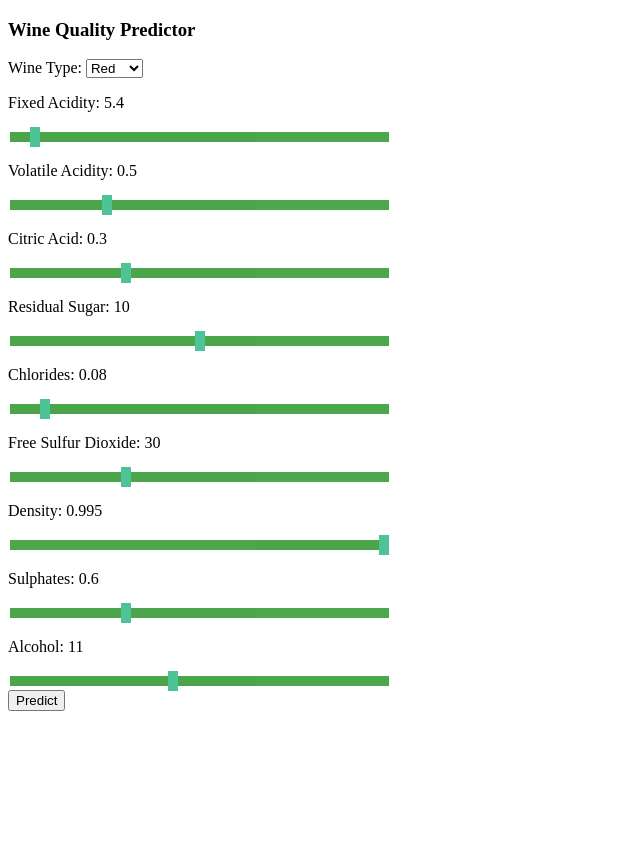
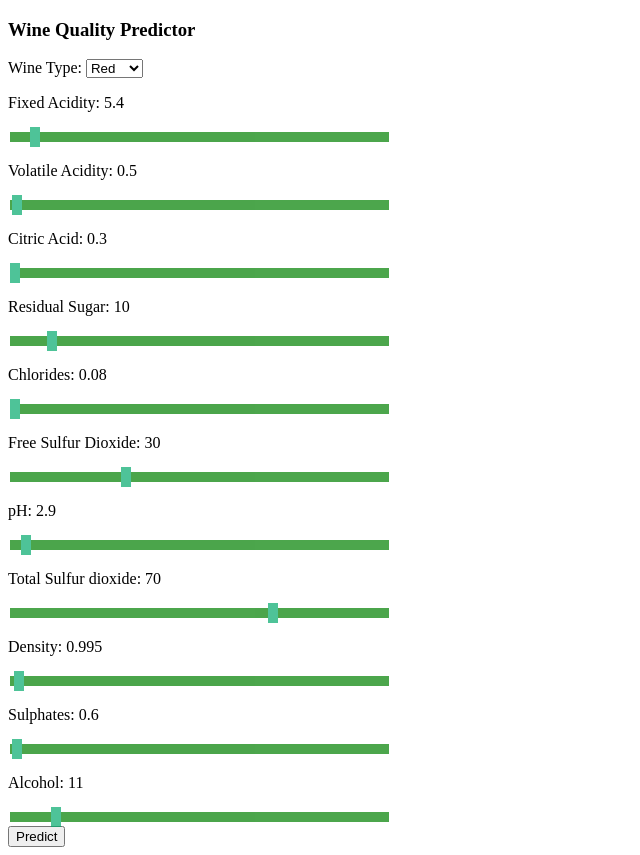
Before and after one commit to saiyskr/DIC-3, a Flask app: template templates/index.html in a window 1280 px wide. Shown: the whole page, without its empty margins (0-640 px from the left). Before the commit the page ends 711 px from the top, so only its background shows below. Run offline with Flask 3, Linux system fonts and the light colour scheme; the template is opened without the code that fills it: most values are stand-ins (such as "Sample title", 1, 10 or a date in 2020); parts of the project's set-up code (start-up, migrations or seed data) failed here and were passed over.

Commit message:
Working Changes

```diff
--- a/app.py
+++ b/app.py
@@ -18,9 +18,8 @@ CORS(app)
 
 with open('models\wine_quality_model.pkl', 'rb') as file:
     model, min_values, max_values = pickle.load(file)
-    # list_representation = min_values.tolist()
-    min_values = dict(min_values.round(1))
-    max_values = dict(max_values.round(1))
+    min_values = dict(min_values)
+    max_values = dict(max_values)
     print(min_values)
     print(max_values)
 
@@ -42,25 +41,24 @@ def predict():
                 float(request.form['residual_sugar']),
                 float(request.form['chlorides']),
                 float(request.form['free_sulfur_dioxide']),
-                # float(request.form['total_sulfur_dioxide']),
+                float(request.form['total_sulfur_dioxide']),
                 float(request.form['density']),
-                # float(request.form['pH']),
+                float(request.form['pH']),
                 float(request.form['sulphates']),
                 float(request.form['alcohol'])]
 
     # print(features)
     normalized_features =[]
     normalized_features.append(wine_type_encoded)
-
     for key, x in zip(min_values.keys(), features[1:]):
         key = key.replace("_"," ")
-        denominator = max_values[key] - min_values[key]
-        print(key)
-        if(denominator!=0):
+        if(key == 'pH' or key == 'total sulfur dioxide'):
+            pass
+        else:
+            denominator = max_values[key] - min_values[key]
+            print(key)
+            print(x)
             normalized_features.append((x - min_values[key]) / denominator)
-        else:
-            normalized_features.append(0)
-
 
     print("Original Features:")
     print(features)
--- a/templates/index.html
+++ b/templates/index.html
@@ -1,7 +1,7 @@
 <!DOCTYPE html>
 <html>
   <head>
-<meta name="viewport" content="width=device-width, initial-scale=1">
+    <meta name="viewport" content="width=device-width, initial-scale=1" />
     <style>
       .slidecontainer {
         width: 100%;
@@ -14,8 +14,8 @@
         background: green;
         outline: none;
         opacity: 0.7;
-  -webkit-transition: .2s;
-  transition: opacity .2s;
+        -webkit-transition: 0.2s;
+        transition: opacity 0.2s;
       }
 
       .slider:hover {
@@ -27,14 +27,14 @@
         appearance: none;
         width: 10px;
         height: 20px;
-  background: #04AA6D;
+        background: #04aa6d;
         cursor: pointer;
       }
 
       .slider::-moz-range-thumb {
         width: 10px;
         height: 20px;
-  background: #04AA6D;
+        background: #04aa6d;
         cursor: pointer;
       }
     </style>
@@ -46,52 +46,175 @@
         <label for="wine_type">Wine Type:</label>
         <select name="wine_type" required>
           <option value="red">Red</option>
-            <option value="white">White</option>
-        </select><br>
+          <option value="white">White</option></select
+        ><br />
 
         <div class="slidecontainer">
           <p>Fixed Acidity: <span id="fixed_acidity_value">5.4</span></p>
-            <input type="range" min="{{min_values['fixed acidity']}}" max="{{max_values['fixed acidity']}}" step="0.1"  value="5.4" class="slider" id="fixed_acidity" name="fixed_acidity" oninput="updateSliderValue('fixed_acidity', 'fixed_acidity_value')">
+          <input
+            type="range"
+            min="{{min_values['fixed acidity']}}"
+            max="{{max_values['fixed acidity']}}"
+            step="0.1"
+            value="5.4"
+            class="slider"
+            id="fixed_acidity"
+            name="fixed_acidity"
+            oninput="updateSliderValue('fixed_acidity', 'fixed_acidity_value')"
+          />
         </div>
 
         <div class="slidecontainer">
           <p>Volatile Acidity: <span id="volatile_acidity_value">0.5</span></p>
-            <input type="range" min="0" max="2" step="0.1" value="0.5" class="slider" id="volatile_acidity" name="volatile_acidity" oninput="updateSliderValue('volatile_acidity', 'volatile_acidity_value')">
+          <input
+            type="range"
+            min="{{min_values['volatile acidity']}}"
+            max="{{max_values['volatile acidity']}}"
+            step="0.1"
+            value="0.5"
+            class="slider"
+            id="volatile_acidity"
+            name="volatile_acidity"
+            oninput="updateSliderValue('volatile_acidity', 'volatile_acidity_value')"
+          />
         </div>
 
         <div class="slidecontainer">
           <p>Citric Acid: <span id="citric_acid_value">0.3</span></p>
-            <input type="range" min="0" max="1" step="0.1" value="0.3" class="slider" id="citric_acid" name="citric_acid" oninput="updateSliderValue('citric_acid', 'citric_acid_value')">
+          <input
+            type="range"
+            min="{{min_values['citric acid']}}"
+            max="{{max_values['citric acid']}}"
+            step="0.1"
+            value="0.3"
+            class="slider"
+            id="citric_acid"
+            name="citric_acid"
+            oninput="updateSliderValue('citric_acid', 'citric_acid_value')"
+          />
         </div>
 
         <div class="slidecontainer">
           <p>Residual Sugar: <span id="residual_sugar_value">10</span></p>
-            <input type="range" min="0" max="20" value="10" class="slider" id="residual_sugar" name="residual_sugar" oninput="updateSliderValue('residual_sugar', 'residual_sugar_value')">
+          <input
+            type="range"
+            min="{{min_values['residual sugar']}}"
+            max="{{max_values['residual sugar']}}"
+            value="10"
+            class="slider"
+            id="residual_sugar"
+            name="residual_sugar"
+            oninput="updateSliderValue('residual_sugar', 'residual_sugar_value')"
+          />
         </div>
 
         <div class="slidecontainer">
           <p>Chlorides: <span id="chlorides_value">0.08</span></p>
-            <input type="range" min="0" max="1" step="0.01" value="0.08" class="slider" id="chlorides" name="chlorides" oninput="updateSliderValue('chlorides', 'chlorides_value')">
+          <input
+            type="range"
+            min="{{min_values['chlorides']}}"
+            max="{{max_values['chlorides']}}"
+            step="0.01"
+            value="0.08"
+            class="slider"
+            id="chlorides"
+            name="chlorides"
+            oninput="updateSliderValue('chlorides', 'chlorides_value')"
+          />
         </div>
 
         <div class="slidecontainer">
-            <p>Free Sulfur Dioxide: <span id="free_sulfur_dioxide_value">30</span></p>
-            <input type="range" min="0" max="100" value="30" class="slider" id="free_sulfur_dioxide" name="free_sulfur_dioxide" oninput="updateSliderValue('free_sulfur_dioxide', 'free_sulfur_dioxide_value')">
+          <p>
+            Free Sulfur Dioxide: <span id="free_sulfur_dioxide_value">30</span>
+          </p>
+          <input
+            type="range"
+            min="{{min_values['free sulfur dioxide']}}"
+            max="{{max_values['free sulfur dioxide']}}"
+            value="30"
+            class="slider"
+            id="free_sulfur_dioxide"
+            name="free_sulfur_dioxide"
+            oninput="updateSliderValue('free_sulfur_dioxide', 'free_sulfur_dioxide_value')"
+          />
+        </div>
+
+        <div class="slidecontainer">
+          <p>pH: <span id="pH_value">2.9</span></p>
+          <input
+            type="range"
+            min="{{min_values['pH']}}"
+            max="{{max_values['pH']}}"
+            step="0.1"
+            value="2.9"
+            class="slider"
+            id="pH"
+            name="pH"
+            oninput="updateSliderValue('pH', 'pH_value')"
+          />
+        </div>
+
+        <div class="slidecontainer">
+          <p>
+            Total Sulfur dioxide:
+            <span id="total_sulfur_dioxide_value">70</span>
+          </p>
+          <input
+            type="range"
+            min="{{min_values['total sulfur dioxide']}}"
+            max="{{max_values['total sulfur dioxide']}}"
+            step="0.1"
+            value="70"
+            class="slider"
+            id="total_sulfur_dioxide"
+            name="total_sulfur_dioxide"
+            oninput="updateSliderValue('total_sulfur_dioxide', 'total_sulfur_dioxide_value')"
+          />
         </div>
 
         <div class="slidecontainer">
           <p>Density: <span id="density_value">0.995</span></p>
-            <input type="range" min="0.9" max="1.0" step="0.01" value="0.995" class="slider" id="density" name="density" oninput="updateSliderValue('density', 'density_value')">
+          <input
+            type="range"
+            min="{{min_values['density']}}"
+            max="{{max_values['density']}}"
+            step="0.01"
+            value="0.995"
+            class="slider"
+            id="density"
+            name="density"
+            oninput="updateSliderValue('density', 'density_value')"
+          />
         </div>
 
         <div class="slidecontainer">
           <p>Sulphates: <span id="sulphates_value">0.6</span></p>
-            <input type="range" min="0" max="2" step="0.1" value="0.6" class="slider" id="sulphates" name="sulphates" oninput="updateSliderValue('sulphates', 'sulphates_value')">
+          <input
+            type="range"
+            min="{{min_values['sulphates']}}"
+            max="{{max_values['sulphates']}}"
+            step="0.1"
+            value="0.6"
+            class="slider"
+            id="sulphates"
+            name="sulphates"
+            oninput="updateSliderValue('sulphates', 'sulphates_value')"
+          />
         </div>
 
         <div class="slidecontainer">
           <p>Alcohol: <span id="alcohol_value">11</span></p>
-            <input type="range" min="8" max="15" step="0.1" value="11" class="slider" id="alcohol" name="alcohol" oninput="updateSliderValue('alcohol', 'alcohol_value')">
+          <input
+            type="range"
+            min="{{min_values['alcohol']}}"
+            max="{{max_values['alcohol']}}"
+            step="0.1"
+            value="11"
+            class="slider"
+            id="alcohol"
+            name="alcohol"
+            oninput="updateSliderValue('alcohol', 'alcohol_value')"
+          />
         </div>
 
         <button type="submit">Predict</button>
@@ -105,7 +228,5 @@
         }
       </script>
     </form>
-
-
   </body>
 </html>
```
Lines whose indentation alone changed are shown as unchanged.
